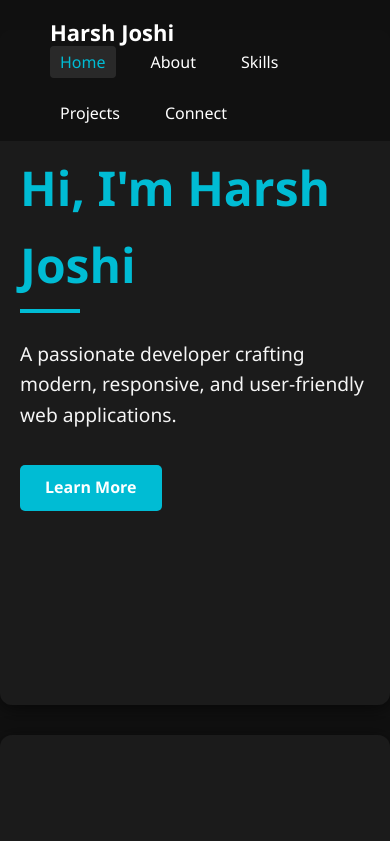
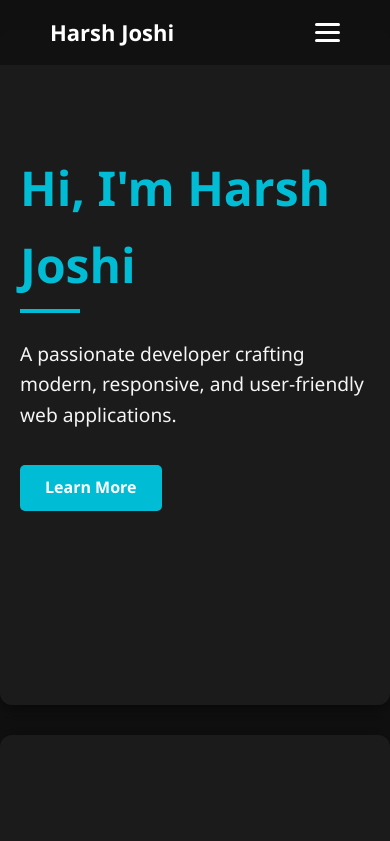
Before and after one commit to Harshjoshi104/Harshjoshi104.github.io, a plain HTML site: page index.html in a window 390 px wide. Shown: the top 841 px of the page. Drawn offline with Linux system fonts and the light colour scheme.

Commit message:
Added Hamburger menu

```diff
--- a/index.html
+++ b/index.html
@@ -13,6 +13,14 @@
   <!-- Header with Navbar -->
   <header>
   <a href="#home" class="logo">Harsh Joshi</a>
+
+  <!-- Hamburger button -->
+  <div class="hamburger">
+    <span></span>
+    <span></span>
+    <span></span>
+  </div>
+
   <nav>
     <ul>
       <li><a href="#home" class="active">Home</a></li>
@@ -23,6 +31,7 @@
     </ul>
   </nav>
 </header>
+
 
   <!-- Main Content -->
   <main>
--- a/script.js
+++ b/script.js
@@ -22,3 +22,10 @@
       window.addEventListener('scroll', updateActiveLink);
       updateActiveLink();
     });
+    const hamburger = document.querySelector('.hamburger');
+const nav = document.querySelector('header nav');
+
+hamburger.addEventListener('click', () => {
+  nav.classList.toggle('show');        // expand/collapse menu
+  hamburger.classList.toggle('active'); // animate hamburger to X
+});
--- a/style.css
+++ b/style.css
@@ -14,6 +14,59 @@ body {
       scroll-behavior: smooth;
       scroll-padding-top: 80px;
     }
+/* --- Hamburger Button --- */
+.hamburger {
+  display: none;              /* hidden on desktop */
+  flex-direction: column;
+  gap: 5px;
+  cursor: pointer;
+}
+
+.hamburger span {
+  height: 3px;
+  width: 25px;
+  background: #fff;
+  border-radius: 2px;
+  transition: 0.3s;
+}
+
+/* Hamburger animation when active */
+.hamburger.active span:nth-child(1) { transform: rotate(45deg) translate(5px,5px); }
+.hamburger.active span:nth-child(2) { opacity: 0; }
+.hamburger.active span:nth-child(3) { transform: rotate(-45deg) translate(5px,-5px); }
+
+/* Nav for desktop */
+header nav ul {
+  display: flex;
+  gap: 25px;
+}
+
+/* Mobile Styles */
+@media(max-width: 768px){
+  .hamburger { display: flex; }
+
+  header nav {
+    position: absolute;
+    top: 65px;  /* below header */
+    left: 0;
+    width: 100%;
+    background: rgba(17,17,17,0.95);
+    overflow: hidden;
+    max-height: 0;           /* collapsed by default */
+    transition: max-height 0.3s ease;
+  }
+
+  header nav ul {
+    flex-direction: column;
+    gap: 15px;
+    padding: 15px 0;
+  }
+
+  /* When hamburger clicked */
+  header nav.show {
+    max-height: 500px;       /* expand menu */
+  }
+}
 
     /* --- Navbar --- */
     header {
```
Lines whose indentation alone changed are shown as unchanged.
